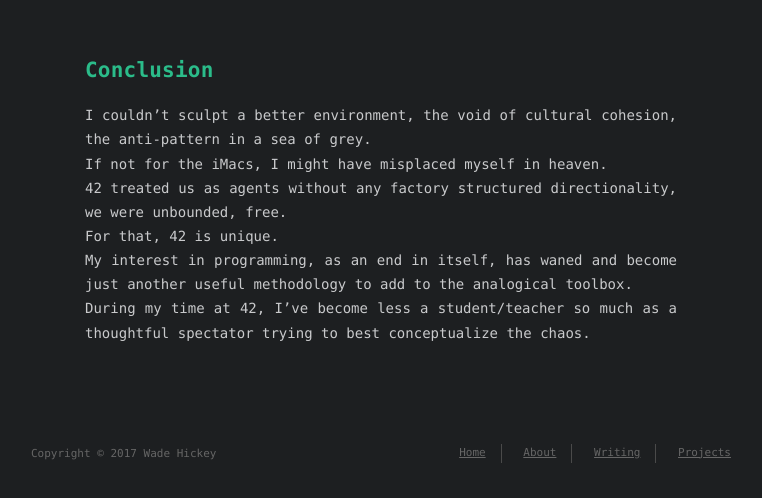
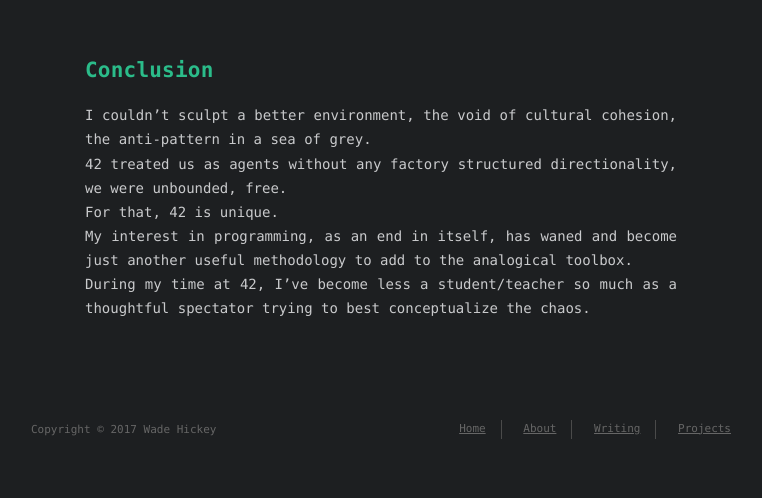
Before and after one commit to whickey/whickey.github.io, a plain HTML site: page 2017/03/17/42/index.html in a window 1280 px wide. Shown: the part 2691-3189 px from the top of the page, without its empty margins (259-1021 px from the left). After the commit the page ends 3167 px from the top, so only its background shows below. Drawn offline with Linux system fonts and the light colour scheme.

Commit message:
removed trite cliche

```diff
--- a/2017/03/17/42/index.html
+++ b/2017/03/17/42/index.html
@@ -145,7 +145,7 @@ Truth:What is 42?    Aggregated autodidactic fun centered around programming.
 <h1 id="Response-to-contemplated-problems-to-contemplate"><a href="#Response-to-contemplated-problems-to-contemplate" class="headerlink" title="Response to contemplated problems to contemplate:"></a>Response to contemplated problems to contemplate:</h1><p>42 is not a building, or a bunch of computers, or blog posts, or marketing slogans.<br>42 is not 10 million dollars in funding, or a tightly woven sound-bite from a few industry professionals.<br>42 is not words.<br>42 is a platform by which like-minded individuals can solve problems,<br>ultimately to learn to program<br>(ultimately to solve larger problems (ad infinitum)).</p>
 <iframe width="560" height="315" src="https://www.youtube-nocookie.com/embed/6d6qDcPz7Uo?rel=0" frameborder="0" allowfullscreen></iframe>
 
-<h1 id="Conclusion"><a href="#Conclusion" class="headerlink" title="Conclusion"></a>Conclusion</h1><p>I couldn’t sculpt a better environment, the void of cultural cohesion, the anti-pattern in a sea of grey.<br>If not for the iMacs, I might have misplaced myself in heaven.<br>42 treated us as agents without any factory structured directionality, we were unbounded, free.<br>For that, 42 is unique.<br>My interest in programming, as an end in itself, has waned and become just another useful methodology to add to the analogical toolbox.<br>During my time at 42, I’ve become less a student/teacher so much as a thoughtful spectator trying to best conceptualize the chaos.</p>
+<h1 id="Conclusion"><a href="#Conclusion" class="headerlink" title="Conclusion"></a>Conclusion</h1><p>I couldn’t sculpt a better environment, the void of cultural cohesion, the anti-pattern in a sea of grey.<br>42 treated us as agents without any factory structured directionality, we were unbounded, free.<br>For that, 42 is unique.<br>My interest in programming, as an end in itself, has waned and become just another useful methodology to add to the analogical toolbox.<br>During my time at 42, I’ve become less a student/teacher so much as a thoughtful spectator trying to best conceptualize the chaos.</p>
 
   </div>
 </article>
```
